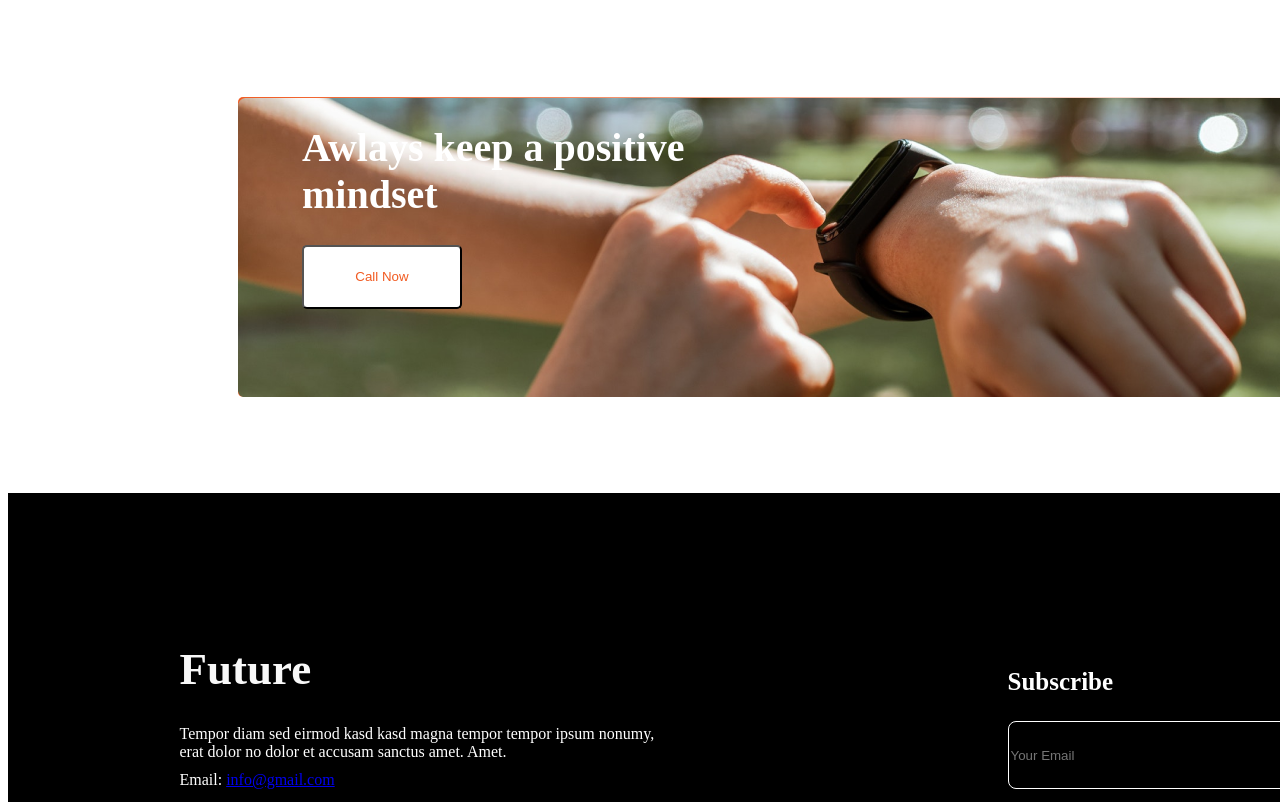
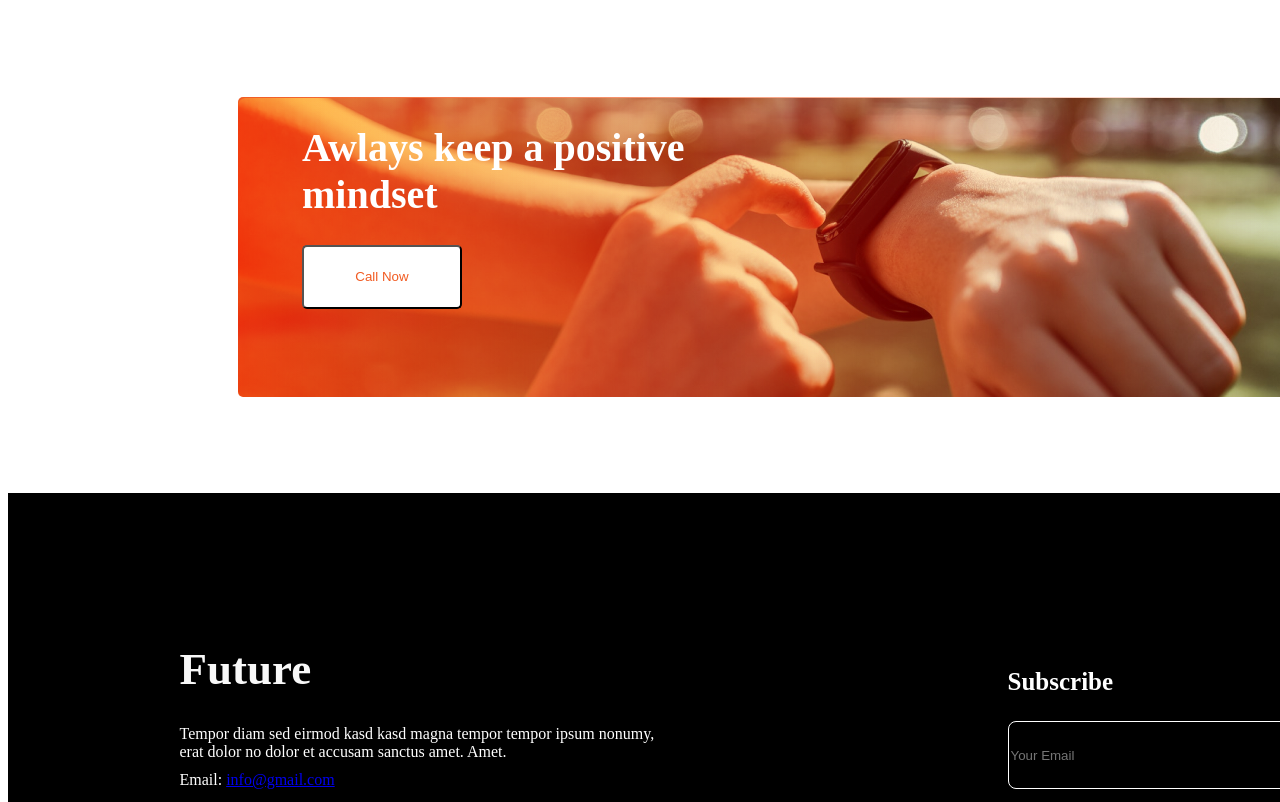
Before and after one commit to Sunjida-Srijoni/module-5-practice-task, a plain HTML site: page index.html in a window 1280 px wide. Shown: the part 1865-2667 px from the top of the page. Drawn offline with Linux system fonts and the light colour scheme.

Commit message:
final commit

```diff
--- a/style.css
+++ b/style.css
@@ -110,7 +110,8 @@ main{
 }
 
 .positive{
-    background-image: url("images/watch.png"), linear-gradient(90deg, #F15B22, white);
+    background-image: url("images/watch.png"),linear-gradient(90deg, #F15B22, transparent);
+    background-blend-mode: overlay;
     border-radius: 5px;
     width: 1140px;
     height: 300px;
```
